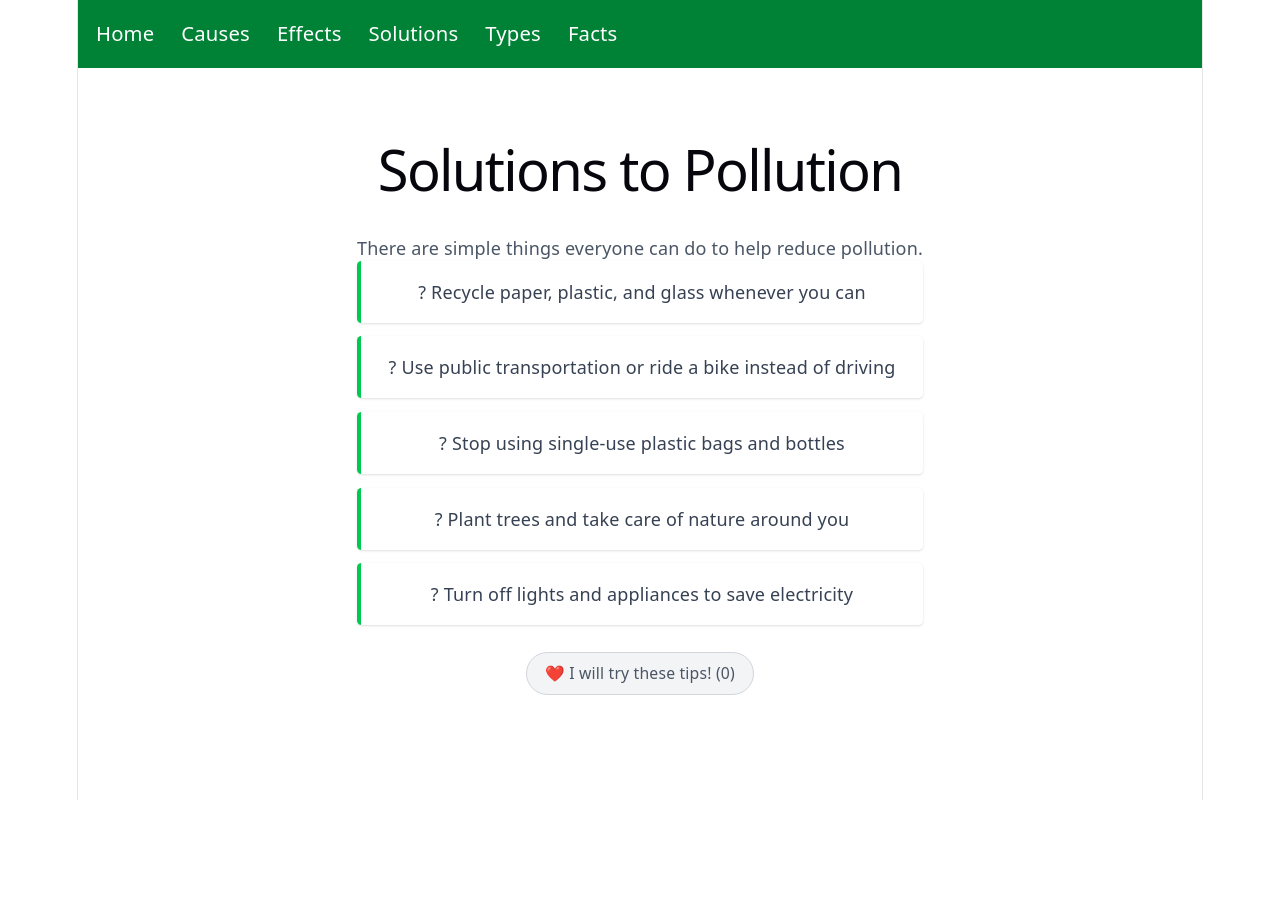
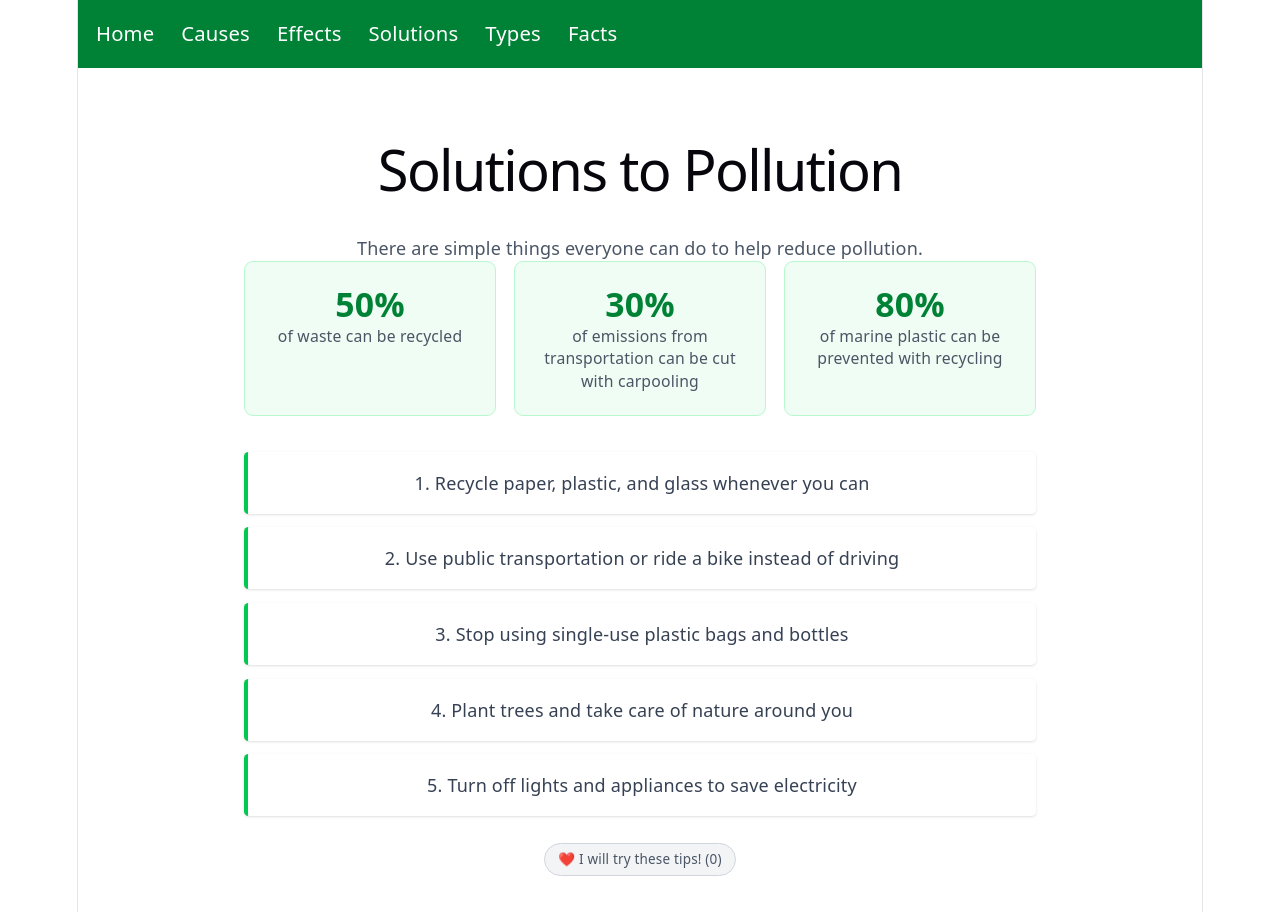
Before and after one commit to wessypoo/wiselybrianfinal, a React (Vite) app in the folder wiselybrianfinal/: page /solutions in a window 1280 px wide. Before the commit the page ends 800 px from the top, so only its background shows below. Built offline with nearby package versions, Linux system fonts and the light colour scheme.

Commit message:
fix the tipcards and brian added usestate componen

```diff
--- a/wiselybrianfinal/src/components/LikeButton.jsx
+++ b/wiselybrianfinal/src/components/LikeButton.jsx
@@ -17,7 +17,7 @@ function LikeButton({ label }) {
     <div className="flex justify-center">
     <button
       onClick={handleClick}
-      className={`flex items-center gap-2 px-4 py-2 rounded-full border text-sm font-medium transition-colors ${
+      className={`w-fit max-w-[220px] flex items-center justify-center gap-1 px-3 py-1.5 rounded-full border text-xs font-medium leading-tight transition-colors ${
         liked
           ? "bg-red-100 border-red-400 text-red-600"
           : "bg-gray-100 border-gray-300 text-gray-600"
--- /dev/null
+++ b/wiselybrianfinal/src/components/SimpleClicker.jsx
@@ -0,0 +1,19 @@
+import { useState } from "react";
+
+function SimpleClicker() {
+  const [count, setCount] = useState(0);
+
+  return (
+    <div className="bg-white border border-green-200 rounded-lg p-4 mb-6 text-center">
+      <p className="text-gray-700 mb-3">Trash picked up: {count}</p>
+      <button
+        onClick={() => setCount(count + 1)}
+        className="bg-green-600 text-white px-3 py-1.5 text-xs rounded"
+      >
+        Pick up 1 trash
+      </button>
+    </div>
+  );
+}
+
+export default SimpleClicker;
--- a/wiselybrianfinal/src/components/StatCard.jsx
+++ b/wiselybrianfinal/src/components/StatCard.jsx
@@ -1,4 +1,4 @@
-function StatCard({ number, label }) {
+function StatCard({ number = "?", label }) {
   return (
     <div className="bg-green-50 border border-green-200 rounded-lg p-5 text-center">
       <p className="text-3xl font-bold text-green-700">{number}</p>
--- a/wiselybrianfinal/src/components/TipCard.jsx
+++ b/wiselybrianfinal/src/components/TipCard.jsx
@@ -1,7 +1,10 @@
-function TipCard({ tip }) {
+function TipCard({ number, tip }) {
   return (
     <div className="bg-white border-l-4 border-green-500 p-4 rounded shadow-sm">
-      <p className="text-gray-700">? {tip}</p>
+      <p className="text-gray-700">
+        {number ? `${number}. ` : ""}
+        {tip}
+      </p>
     </div>
   );
 }
--- a/wiselybrianfinal/src/pages/Causes.jsx
+++ b/wiselybrianfinal/src/pages/Causes.jsx
@@ -15,11 +15,11 @@ function Causes() {
 
       <h2 className="text-xl font-bold text-gray-700 mb-3">Main Causes</h2>
       <div className="flex flex-col gap-3">
-        <TipCard tip="Cars and trucks releasing exhaust fumes into the air" />
-        <TipCard tip="Factories dumping chemicals into rivers and oceans" />
-        <TipCard tip="Burning fossil fuels like coal and oil for energy" />
-        <TipCard tip="Throwing plastic and trash into the ocean" />
-        <TipCard tip="Cutting down forests that clean the air" />
+        <TipCard number={1} tip="Cars and trucks releasing exhaust fumes into the air" />
+        <TipCard number={2} tip="Factories dumping chemicals into rivers and oceans" />
+        <TipCard number={3} tip="Burning fossil fuels like coal and oil for energy" />
+        <TipCard number={4} tip="Throwing plastic and trash into the ocean" />
+        <TipCard number={5} tip="Cutting down forests that clean the air" />
       </div>
     </div>
   );
--- a/wiselybrianfinal/src/pages/Home.jsx
+++ b/wiselybrianfinal/src/pages/Home.jsx
@@ -1,5 +1,6 @@
 import ProfileCard from "../components/ProfileCard";
 import SectionBanner from "../components/SectionBanner";
+import SimpleClicker from "../components/SimpleClicker";
 
 function Home() {
   return (
@@ -12,6 +13,8 @@ function Home() {
       <p className="text-gray-600 mb-6">
         Pollution is one of the biggest problems our planet faces today. It affects our air, water, and land every single day.
       </p>
+
+      <SimpleClicker />
 
       <h2 className="text-xl font-bold text-gray-700 mb-4">Meet the Team</h2>
       <div className="flex gap-6 justify-center">
--- a/wiselybrianfinal/src/pages/Solutions.jsx
+++ b/wiselybrianfinal/src/pages/Solutions.jsx
@@ -1,4 +1,5 @@
 import TipCard from "../components/TipCard";
+import StatCard from "../components/StatCard";
 import LikeButton from "../components/LikeButton";
 
 function Solutions() {
@@ -7,12 +8,18 @@ function Solutions() {
       <h1 className="text-3xl font-bold text-green-700 mb-4">Solutions to Pollution</h1>
       <p className="text-gray-600 mb-6">There are simple things everyone can do to help reduce pollution.</p>
 
+      <div className="grid grid-cols-3 gap-4 mb-8">
+        <StatCard number="50%" label="of waste can be recycled" />
+        <StatCard number="30%" label="of emissions from transportation can be cut with carpooling" />
+        <StatCard number="80%" label="of marine plastic can be prevented with recycling" />
+      </div>
+
       <div className="flex flex-col gap-3 mb-6">
-        <TipCard tip="Recycle paper, plastic, and glass whenever you can" />
-        <TipCard tip="Use public transportation or ride a bike instead of driving" />
-        <TipCard tip="Stop using single-use plastic bags and bottles" />
-        <TipCard tip="Plant trees and take care of nature around you" />
-        <TipCard tip="Turn off lights and appliances to save electricity" />
+        <TipCard number={1} tip="Recycle paper, plastic, and glass whenever you can" />
+        <TipCard number={2} tip="Use public transportation or ride a bike instead of driving" />
+        <TipCard number={3} tip="Stop using single-use plastic bags and bottles" />
+        <TipCard number={4} tip="Plant trees and take care of nature around you" />
+        <TipCard number={5} tip="Turn off lights and appliances to save electricity" />
       </div>
 
       <LikeButton label="I will try these tips!" />
```
Also changed, not shown: wiselybrianfinal/src/pages/tempfiledemondsnumner2.jsx (renamed from wiselybrianfinal/src/pages/About.jsx), wiselybrianfinal/src/pages/tempfileqdemons.jsx (renamed from wiselybrianfinal/src/pages/Profile.jsx).
